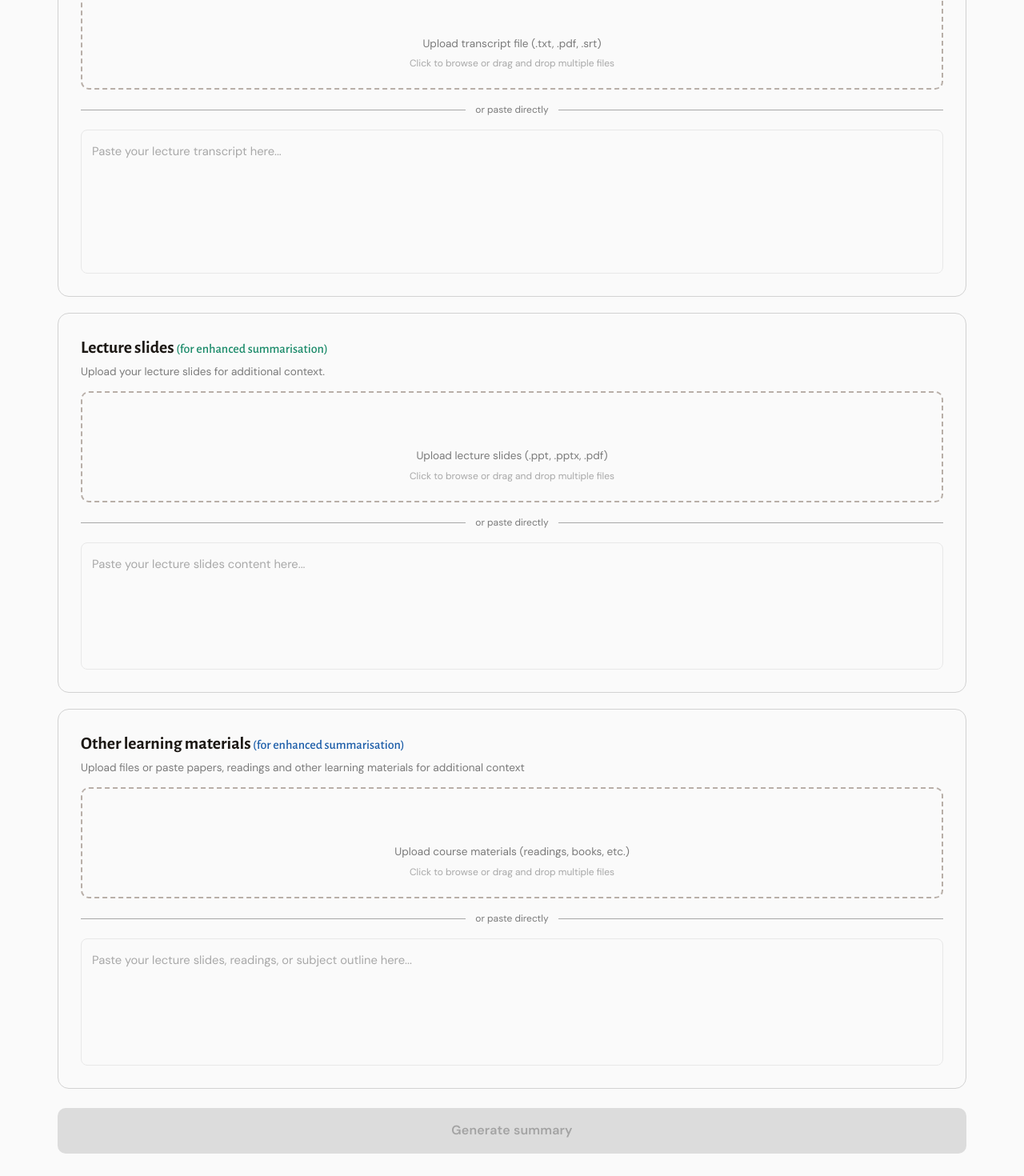
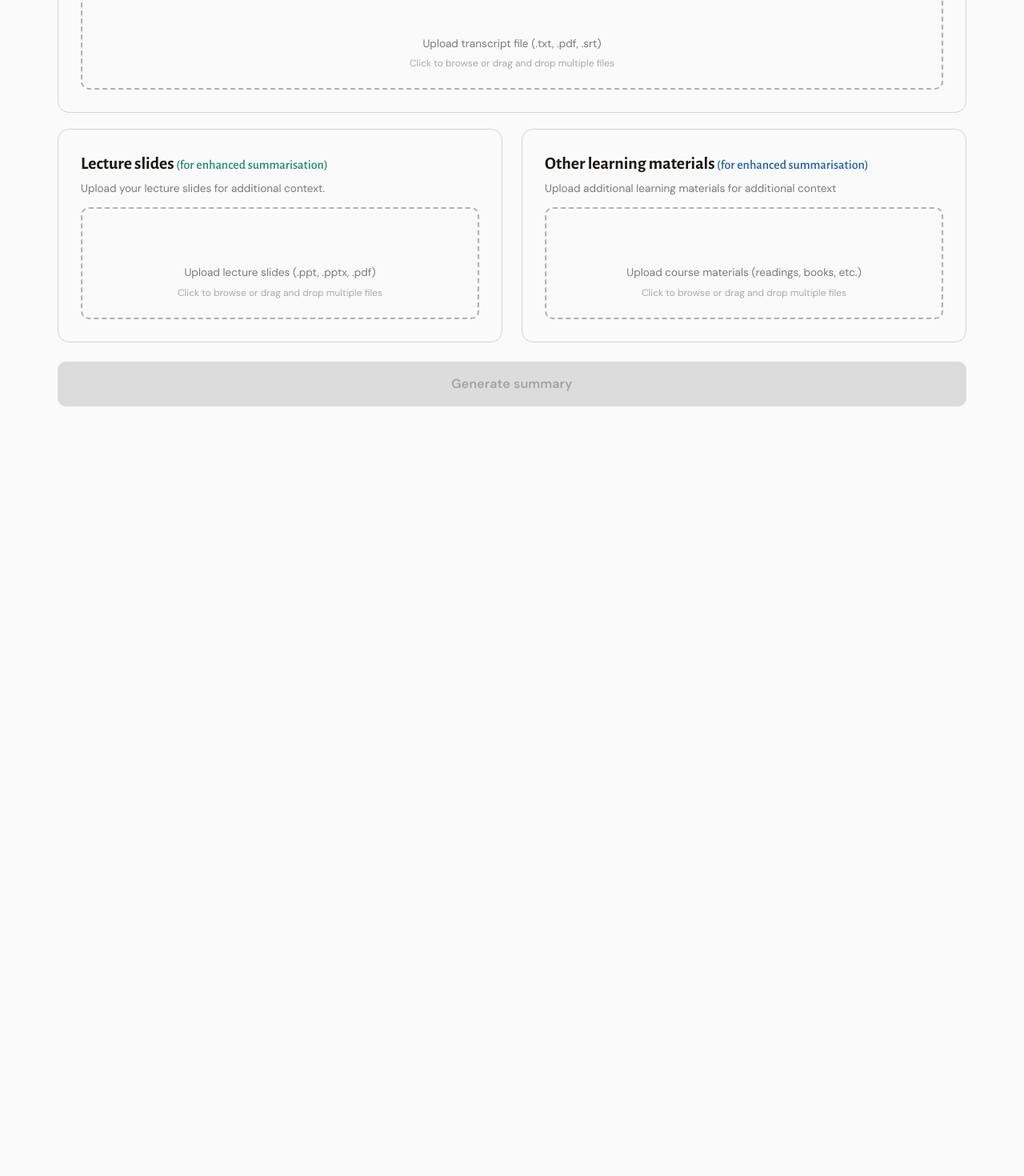
Before and after one commit to leahshinjekim/Sum-Up, a Next.js app: page /upload in a window 1280 px wide. Shown: the part 500-1970 px from the top of the page at 80% size. After the commit the page ends 1048 px from the top, so only its background shows below. Built offline with nearby package versions, Linux system fonts and the light colour scheme; some icons are missing; what @mui/material-nextjs would draw is missing.

Commit message:
Update file upload areas

```diff
--- a/app/upload/page.jsx
+++ b/app/upload/page.jsx
@@ -7,7 +7,6 @@ import Typography from "@mui/material/Typography";
 import Button from "@mui/material/Button";
 import { useRouter } from "next/navigation";
 import TextField from "@mui/material/TextField";
-import Box from "@mui/material/Box";
 import Card from "@mui/material/Card";
 import CardContent from "@mui/material/CardContent";
 
@@ -15,24 +14,18 @@ const UploadPage = () => {
   const theme = useTheme();
   const router = useRouter();
 
-  const [transcript, setTranscript] = useState("");
   const [transcriptFiles, setTranscriptFiles] = useState([]);
-  const [slides, setSlides] = useState("");
   const [slidesFiles, setSlidesFiles] = useState([]);
-  const [materials, setMaterials] = useState("");
   const [materialsFiles, setMaterialsFiles] = useState([]);
   const [subject, setSubject] = useState("");
   const [topic, setTopic] = useState("");
   const [loading, setLoading] = useState(false);
 
   const canSubmit =
-    (transcript.trim().length > 0 || transcriptFiles.length > 0) &&
+    transcriptFiles.length > 0 &&
     subject.trim().length > 0 &&
     topic.trim().length > 0 &&
     !loading;
-
-  const handleTranscriptFile = (files) => setTranscriptFiles(files);
-  const handleMaterialsFile = (files) => setMaterialsFiles(files);
 
   const handleSubmit = async () => {
     setLoading(true);
@@ -41,18 +34,9 @@ const UploadPage = () => {
         method: "POST",
         headers: { "Content-Type": "application/json" },
         body: JSON.stringify({
-          transcript:
-            transcriptFiles.length > 0
-              ? transcriptFiles.map((f) => f.content).join("\n\n")
-              : transcript,
-          slides:
-            slidesFiles.length > 0
-              ? slidesFiles.map((f) => f.content).join("\n\n")
-              : slides,
-          materials:
-            materialsFiles.length > 0
-              ? materialsFiles.map((f) => f.content).join("\n\n")
-              : materials,
+          transcript: transcriptFiles.map((f) => f.content).join("\n\n"),
+          slides: slidesFiles.map((f) => f.content).join("\n\n"),
+          materials: materialsFiles.map((f) => f.content).join("\n\n"),
           subject,
           topic,
         }),
@@ -141,7 +125,7 @@ const UploadPage = () => {
             </span>
           </Typography>
           <Typography variant="body2" sx={{ mt: 0.5, mb: 1.5 }}>
-            Upload a file or paste your lecture transcript directly below.
+            Upload your lecture transcript directly below.
           </Typography>
 
           <FileDropZone
@@ -151,37 +135,10 @@ const UploadPage = () => {
             onFilesChange={setTranscriptFiles}
             variant="primary"
           />
-
-          <div className={styles.divider}>
-            <div className={styles.dividerLine} />
-            <span className={styles.dividerText}>or paste directly</span>
-            <div className={styles.dividerLine} />
-          </div>
-
-          <TextField
-            fullWidth
-            multiline
-            rows={7}
-            variant="outlined"
-            value={transcript}
-            onChange={(e) => {
-              setTranscript(e.target.value);
-              if (e.target.value === "") setTranscriptFiles([]);
-              else setTranscriptFiles([]);
-            }}
-            placeholder="Paste your lecture transcript here..."
-          />
-          {transcript && (
-            <Typography
-              variant="caption"
-              sx={{ display: "block", textAlign: "right", mt: 0.5 }}
-            >
-              {transcript.trim().split(/\s+/).length} words
-            </Typography>
-          )}
         </CardContent>
       </Card>
 
+      <div className={styles.supplementRow}>
         {/* Slides */}
         <Card>
           <CardContent>
@@ -209,44 +166,6 @@ const UploadPage = () => {
               onFilesChange={setSlidesFiles}
               variant="secondary"
             />
-
-          <div className={styles.divider}>
-            <div className={styles.dividerLine} />
-            <span className={styles.dividerText}>or paste directly</span>
-            <div className={styles.dividerLine} />
-          </div>
-
-          <TextField
-            fullWidth
-            multiline
-            rows={6}
-            variant="outlined"
-            value={slides}
-            onChange={(e) => {
-              setSlides(e.target.value);
-              if (e.target.value === "") setSlidesFiles([]);
-              else setSlidesFiles([]);
-            }}
-            placeholder="Paste your lecture slides content here..."
-            sx={{
-              "& .MuiOutlinedInput-root": {
-                "&:hover .MuiOutlinedInput-notchedOutline": {
-                  borderColor: theme.palette.secondary.main,
-                },
-                "&.Mui-focused .MuiOutlinedInput-notchedOutline": {
-                  borderColor: theme.palette.secondary.main,
-                },
-              },
-            }}
-          />
-          {slides && (
-            <Typography
-              variant="caption"
-              sx={{ display: "block", textAlign: "right", mt: 0.5 }}
-            >
-              {slides.trim().split(/\s+/).length} words
-            </Typography>
-          )}
           </CardContent>
         </Card>
 
@@ -267,8 +186,7 @@ const UploadPage = () => {
               </span>
             </Typography>
             <Typography variant="body2" sx={{ mt: 0.5, mb: 1.5 }}>
-            Upload files or paste papers, readings and other learning materials
-            for additional context
+              Upload additional learning materials for additional context
             </Typography>
 
             <FileDropZone
@@ -278,48 +196,9 @@ const UploadPage = () => {
               onFilesChange={setMaterialsFiles}
               variant="tertiary"
             />
-
-          <div className={styles.divider}>
-            <div className={styles.dividerLine} />
-            <span className={styles.dividerText}>or paste directly</span>
-            <div className={styles.dividerLine} />
-          </div>
-
-          <TextField
-            fullWidth
-            multiline
-            rows={6}
-            variant="outlined"
-            value={materials}
-            onChange={(e) => {
-              setMaterials(e.target.value);
-              if (e.target.value === "") setMaterialsFiles([]);
-              else setMaterialsFiles([]);
-            }}
-            placeholder="Paste your lecture slides, readings, or subject outline here..."
-            sx={{
-              "& .MuiOutlinedInput-root": {
-                "&:hover .MuiOutlinedInput-notchedOutline": {
-                  borderColor: theme.palette.custom.accent.main,
-                },
-                "&.Mui-focused .MuiOutlinedInput-notchedOutline": {
-                  borderColor: theme.palette.custom.accent.main,
-                },
-              },
-            }}
-          />
-          {materials && (
-            <Typography
-              variant="caption"
-              sx={{ display: "block", textAlign: "right", mt: 0.5 }}
-            >
-              {materials.trim().split(/\s+/).length} words
-            </Typography>
-          )}
           </CardContent>
         </Card>
-
-      {/* Submit */}
+      </div>
       <Button
         fullWidth
         variant="contained"
--- a/app/upload/page.module.css
+++ b/app/upload/page.module.css
@@ -64,6 +64,19 @@
   white-space: nowrap;
 }
 
+.supplementRow {
+  display: grid;
+  grid-template-columns: 1fr 1fr;
+  gap: 1.5rem;
+  align-items: start;
+}
+
+@media (max-width: 900px) {
+  .supplementRow {
+    grid-template-columns: 1fr;
+  }
+}
+
 @media (max-width: 640px) {
   .page {
     padding: 1.5rem 1rem;
```
Lines whose indentation alone changed are shown as unchanged.
